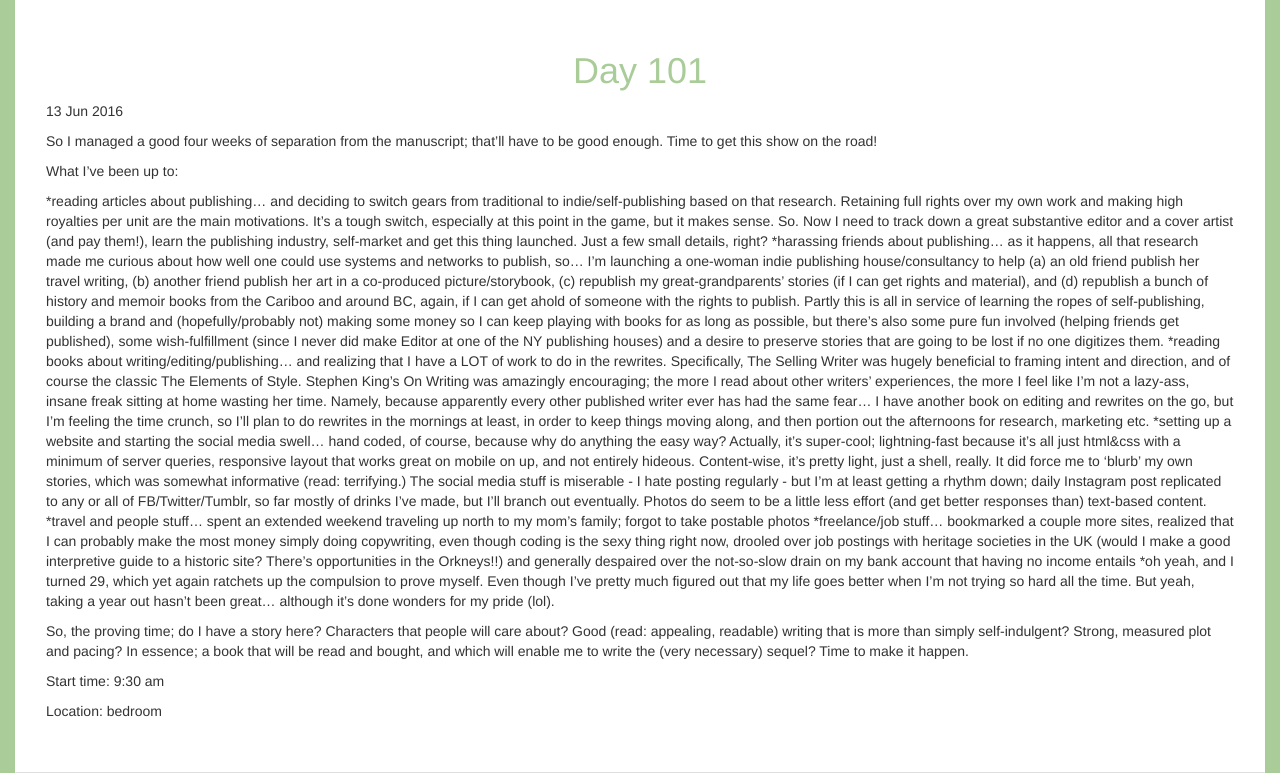
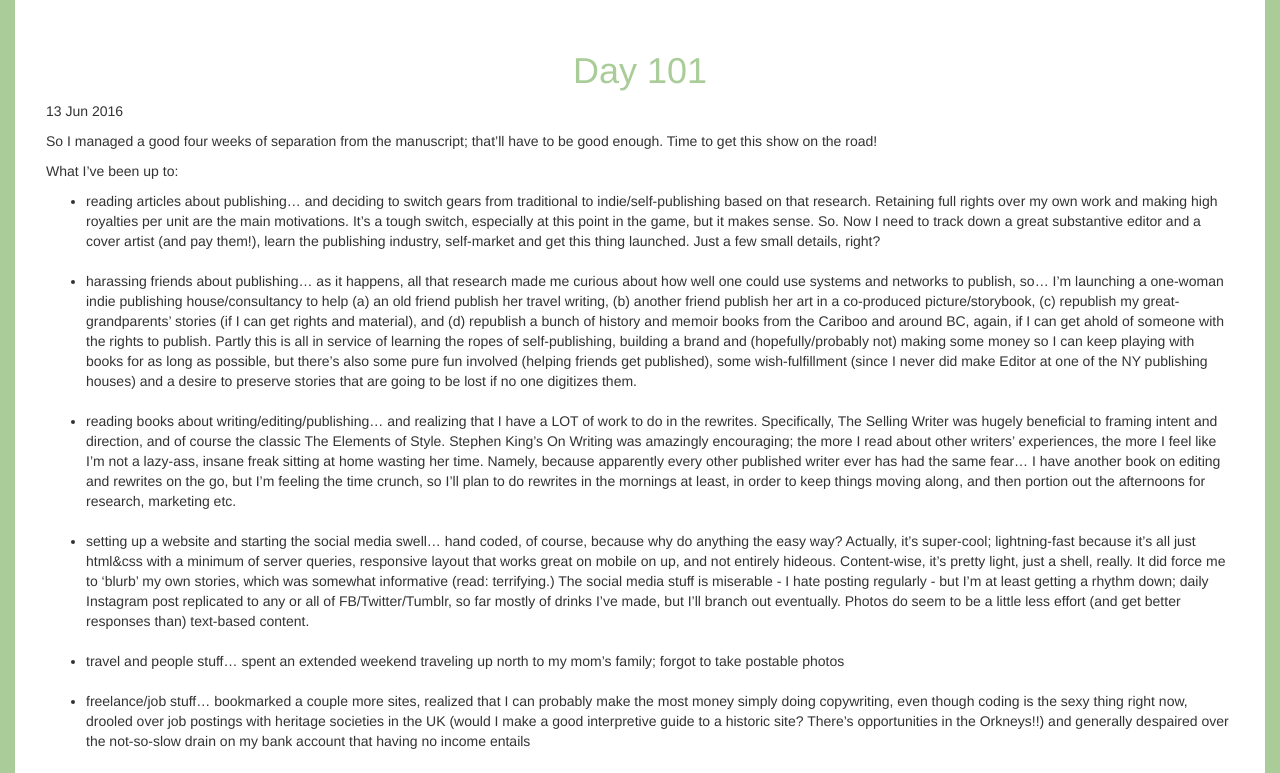
Before and after one commit to kaiewiggins/kaiewiggins.github.io, a Jekyll site: the page built from _posts/2016-06-13-Day-101.md, in a window 1280 px wide. Shown: the top 773 px of the page. Built offline with Jekyll 4.4.1, drawn with Linux system fonts in a browser that asks for light colours; nearby versions of some CDN libraries; some of the changed text lies outside the part shown; grey boxes are pictures that could not be loaded.

Commit message:
added list formatting

```diff
--- a/_posts/2016-06-13-Day-101.md
+++ b/_posts/2016-06-13-Day-101.md
@@ -8,13 +8,15 @@ So I managed a good four weeks of separation from the manuscript; that’ll have
 
 What I’ve been up to:
 
-*reading articles about publishing… and deciding to switch gears from traditional to indie/self-publishing based on that research. Retaining full rights over my own work and making high royalties per unit are the main motivations. It’s a tough switch, especially at this point in the game, but it makes sense. So. Now I need to track down a great substantive editor and a cover artist (and pay them!), learn the publishing industry, self-market and get this thing launched. Just a few small details, right?
-*harassing friends about publishing… as it happens, all that research made me curious about how well one could use systems and networks to publish, so… I’m launching a one-woman indie publishing house/consultancy to help (a) an old friend publish her travel writing, (b) another friend publish her art in a co-produced picture/storybook, (c) republish my great-grandparents’ stories (if I can get rights and material), and (d) republish a bunch of history and memoir books from the Cariboo and around BC, again, if I can get ahold of someone with the rights to publish. Partly this is all in service of learning the ropes of self-publishing, building a brand and (hopefully/probably not) making some money so I can keep playing with books for as long as possible, but there’s also some pure fun involved (helping friends get published), some wish-fulfillment (since I never did make Editor at one of the NY publishing houses) and a desire to preserve stories that are going to be lost if no one digitizes them.
-*reading books about writing/editing/publishing… and realizing that I have a LOT of work to do in the rewrites. Specifically, The Selling Writer was hugely beneficial to framing intent and direction, and of course the classic The Elements of Style. Stephen King’s On Writing was amazingly encouraging; the more I read about other writers’ experiences, the more I feel like I’m not a lazy-ass, insane freak sitting at home wasting her time. Namely, because apparently every other published writer ever has had the same fear… I have another book on editing and rewrites on the go, but I’m feeling the time crunch, so I’ll plan to do rewrites in the mornings at least, in order to keep things moving along, and then portion out the afternoons for research, marketing etc.
-*setting up a website and starting the social media swell… hand coded, of course, because why do anything the easy way? Actually, it’s super-cool; lightning-fast because it’s all just html&css with a minimum of server queries, responsive layout that works great on mobile on up, and not entirely hideous. Content-wise, it’s pretty light, just a shell, really. It did force me to ‘blurb’ my own stories, which was somewhat informative (read: terrifying.) The social media stuff is miserable - I hate posting regularly - but I’m at least getting a rhythm down; daily Instagram post replicated to any or all of FB/Twitter/Tumblr, so far mostly of drinks I’ve made, but I’ll branch out eventually. Photos do seem to be a little less effort (and get better responses than) text-based content.
-*travel and people stuff… spent an extended weekend traveling up north to my mom’s family; forgot to take postable photos
-*freelance/job stuff… bookmarked a couple more sites, realized that I can probably make the most money simply doing copywriting, even though coding is the sexy thing right now, drooled over job postings with heritage societies in the UK (would I make a good interpretive guide to a historic site? There’s opportunities in the Orkneys!!) and generally despaired over the not-so-slow drain on my bank account that having no income entails
-*oh yeah, and I turned 29, which yet again ratchets up the compulsion to prove myself. Even though I’ve pretty much figured out that my life goes better when I’m not trying so hard all the time. But yeah, taking a year out hasn’t been great… although it’s done wonders for my pride (lol).
+<ul>
+<li>reading articles about publishing… and deciding to switch gears from traditional to indie/self-publishing based on that research. Retaining full rights over my own work and making high royalties per unit are the main motivations. It’s a tough switch, especially at this point in the game, but it makes sense. So. Now I need to track down a great substantive editor and a cover artist (and pay them!), learn the publishing industry, self-market and get this thing launched. Just a few small details, right?</li><br>
+<li>harassing friends about publishing… as it happens, all that research made me curious about how well one could use systems and networks to publish, so… I’m launching a one-woman indie publishing house/consultancy to help (a) an old friend publish her travel writing, (b) another friend publish her art in a co-produced picture/storybook, (c) republish my great-grandparents’ stories (if I can get rights and material), and (d) republish a bunch of history and memoir books from the Cariboo and around BC, again, if I can get ahold of someone with the rights to publish. Partly this is all in service of learning the ropes of self-publishing, building a brand and (hopefully/probably not) making some money so I can keep playing with books for as long as possible, but there’s also some pure fun involved (helping friends get published), some wish-fulfillment (since I never did make Editor at one of the NY publishing houses) and a desire to preserve stories that are going to be lost if no one digitizes them. </li><br>
+<li>reading books about writing/editing/publishing… and realizing that I have a LOT of work to do in the rewrites. Specifically, The Selling Writer was hugely beneficial to framing intent and direction, and of course the classic The Elements of Style. Stephen King’s On Writing was amazingly encouraging; the more I read about other writers’ experiences, the more I feel like I’m not a lazy-ass, insane freak sitting at home wasting her time. Namely, because apparently every other published writer ever has had the same fear… I have another book on editing and rewrites on the go, but I’m feeling the time crunch, so I’ll plan to do rewrites in the mornings at least, in order to keep things moving along, and then portion out the afternoons for research, marketing etc.</li><br>
+<li>setting up a website and starting the social media swell… hand coded, of course, because why do anything the easy way? Actually, it’s super-cool; lightning-fast because it’s all just html&css with a minimum of server queries, responsive layout that works great on mobile on up, and not entirely hideous. Content-wise, it’s pretty light, just a shell, really. It did force me to ‘blurb’ my own stories, which was somewhat informative (read: terrifying.) The social media stuff is miserable - I hate posting regularly - but I’m at least getting a rhythm down; daily Instagram post replicated to any or all of FB/Twitter/Tumblr, so far mostly of drinks I’ve made, but I’ll branch out eventually. Photos do seem to be a little less effort (and get better responses than) text-based content. </li><br>
+<li>travel and people stuff… spent an extended weekend traveling up north to my mom’s family; forgot to take postable photos</li><br>
+<li>freelance/job stuff… bookmarked a couple more sites, realized that I can probably make the most money simply doing copywriting, even though coding is the sexy thing right now, drooled over job postings with heritage societies in the UK (would I make a good interpretive guide to a historic site? There’s opportunities in the Orkneys!!) and generally despaired over the not-so-slow drain on my bank account that having no income entails</li><br>
+<li>oh yeah, and I turned 29, which yet again ratchets up the compulsion to prove myself. Even though I’ve pretty much figured out that my life goes better when I’m not trying so hard all the time. But yeah, taking a year out hasn’t been great… although it’s done wonders for my pride (lol). </li><br></ul>
+
 
 So, the proving time; do I have a story here? Characters that people will care about? Good (read: appealing, readable) writing that is more than simply self-indulgent? Strong, measured plot and pacing? In essence; a book that will be read and bought, and which will enable me to write the (very necessary) sequel? Time to make it happen.
 
```
